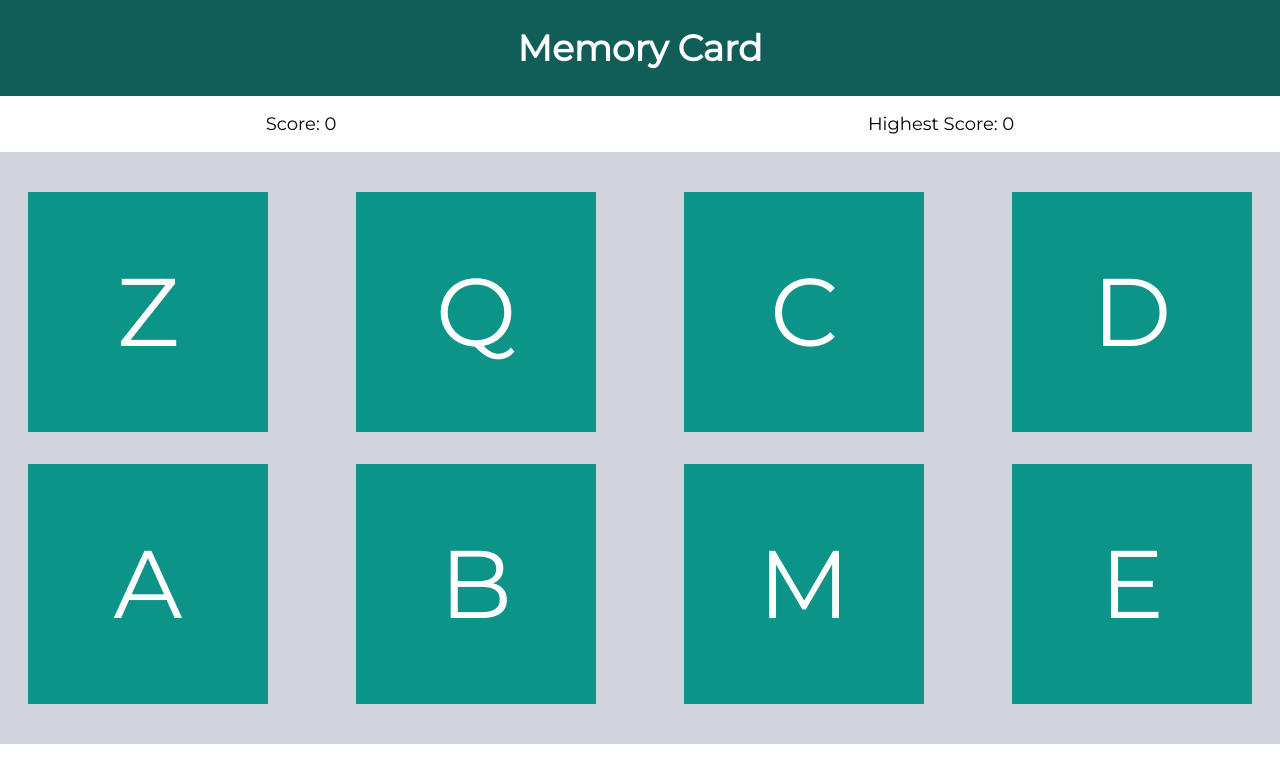
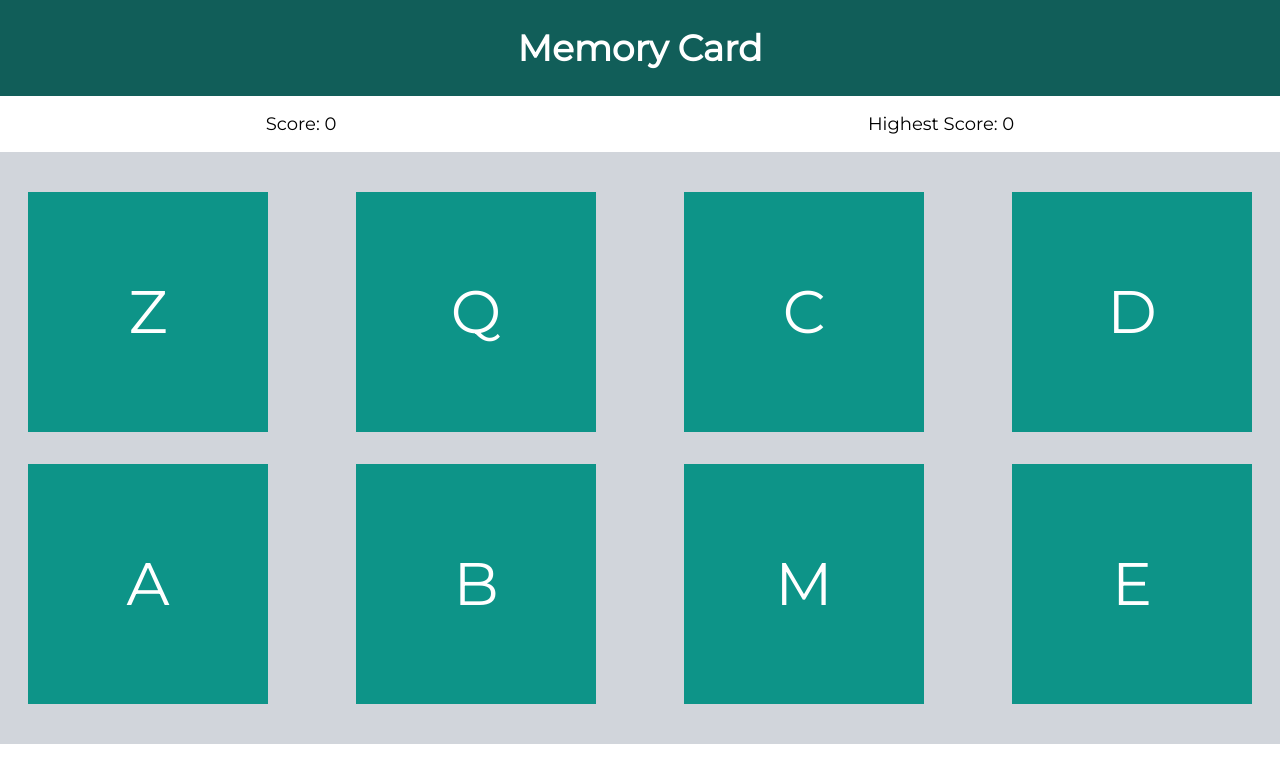
Before and after one commit to Martin853/Memory-Card, a React (Vite) app: page / in a window 1280 px wide. Shown: the top 782 px of the page. Built offline with nearby package versions, Linux system fonts and the light colour scheme.

Commit message:
Created the win and lose logic

```diff
--- a/src/App.jsx
+++ b/src/App.jsx
@@ -11,7 +11,12 @@ export const App = () => {
     <div className=" overflow-x-hidden">
       <Header />
       <Score score={score} highscore={highscore} />
-      <CardsContainer />
+      <CardsContainer
+        setScore={setScore}
+        score={score}
+        setHighscore={setHighscore}
+        highscore={highscore}
+      />
     </div>
   );
 };
--- a/src/components/Card.jsx
+++ b/src/components/Card.jsx
@@ -1,20 +1,45 @@
-import React, { useState } from 'react';
+import React from 'react';
 
 export const Card = (props) => {
-  const [selected, setSelected] = useState(false);
-  const shuffleCards = props.shuffleCards;
-  const cards = props.cards;
+  const {
+    cards,
+    title,
+    selected,
+    shuffleCards,
+    setScore,
+    score,
+    setHighscore,
+    highscore,
+    resetCards,
+    id,
+  } = props;
 
   const handleClick = () => {
-    shuffleCards(cards);
+    if (!selected) {
+      shuffleCards(
+        cards.map((card) =>
+          card.id === id ? { ...card, selected: true } : card
+        )
+      );
+      setScore((prevScore) => prevScore + 1);
+    } else {
+      if (score > highscore) {
+        setHighscore(score);
+      }
+      setScore(0);
+      resetCards();
+      shuffleCards(cards.map((card) => ({ ...card, selected: false })));
+    }
   };
 
   return (
     <div
-      className=" w-60 h-60 bg-teal-600 flex justify-center items-center hover:bg-teal-700 hover:cursor-pointer transition-all ease-linear duration-200 select-none"
+      className={`w-60 h-60 bg-teal-600 flex justify-center items-center hover:bg-teal-700 hover:cursor-pointer transition-all ease-linear duration-200 select-none ${
+        selected ? 'selected' : ''
+      }`}
       onClick={handleClick}
     >
-      <h1 className="font-montserrat text-8xl text-white">{props.title}</h1>
+      <h1 className="font-montserrat text-6xl text-white">{title}</h1>
     </div>
   );
 };
--- a/src/components/CardsContainer.jsx
+++ b/src/components/CardsContainer.jsx
@@ -1,8 +1,17 @@
 import React, { useState } from 'react';
 import { Card } from './Card';
 
-export const CardsContainer = () => {
-  const [cards, setCards] = useState(['Z', 'Q', 'C', 'D', 'A', 'B', 'M', 'E']);
+export const CardsContainer = (props) => {
+  const [cards, setCards] = useState([
+    { id: 1, title: 'Z', selected: false },
+    { id: 2, title: 'Q', selected: false },
+    { id: 3, title: 'C', selected: false },
+    { id: 4, title: 'D', selected: false },
+    { id: 5, title: 'A', selected: false },
+    { id: 6, title: 'B', selected: false },
+    { id: 7, title: 'M', selected: false },
+    { id: 8, title: 'E', selected: false },
+  ]);
 
   const shuffleCards = (cards) => {
     const shuffledCards = [...cards];
@@ -17,10 +26,32 @@ export const CardsContainer = () => {
     setCards(shuffledCards);
   };
 
+  const resetCards = () => {
+    const resetStateCards = cards.map((card) => ({
+      ...card,
+      selected: false,
+    }));
+    setCards(resetStateCards);
+  };
+
   return (
     <div className="w-full h-fit mb-8 bg-gray-300 grid grid-cols-4 place-items-center py-10 gap-8">
-      {cards.map((title) => {
-        return <Card title={title} cards={cards} shuffleCards={shuffleCards} />;
+      {cards.map((card) => {
+        return (
+          <Card
+            title={card.title}
+            selected={card.selected}
+            cards={cards}
+            shuffleCards={shuffleCards}
+            setScore={props.setScore}
+            score={props.score}
+            setHighscore={props.setHighscore}
+            highscore={props.highscore}
+            resetCards={resetCards}
+            id={card.id}
+            key={card.id}
+          />
+        );
       })}
     </div>
   );
```
